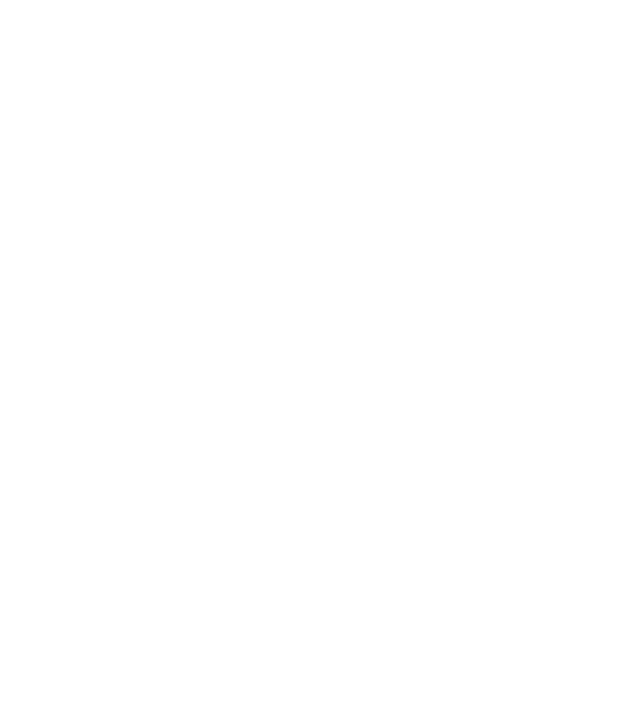
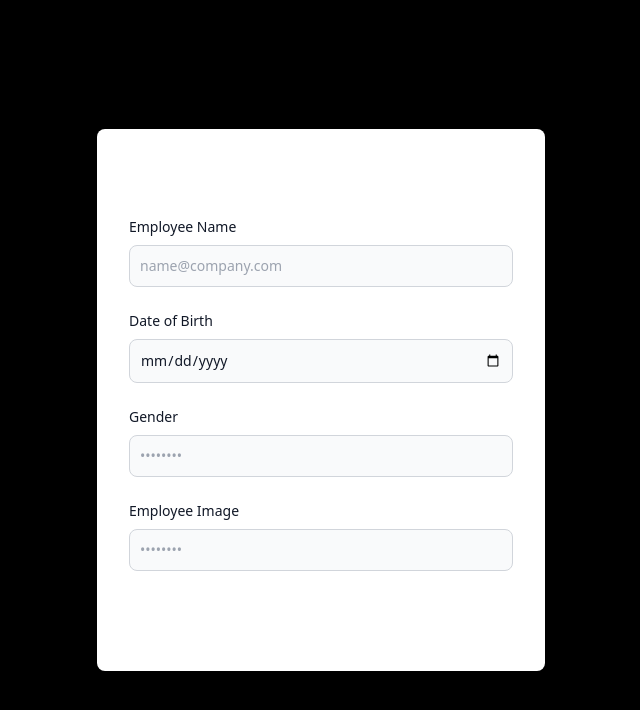
Before and after one commit to flatheeff/Birthday-Reminder-React-App-, a React (Create React App) app: page /register in a window 1280 px wide. Before the commit this address had no page. Shown: the top 710 px of the page, without its empty margins (319-959 px from the left). Built offline with nearby package versions, Linux system fonts and the light colour scheme.

Commit message:
working on supabase

```diff
--- a/package.json
+++ b/package.json
@@ -3,11 +3,13 @@
   "version": "0.1.0",
   "private": true,
   "dependencies": {
+    "@supabase/supabase-js": "^2.39.1",
     "@testing-library/jest-dom": "^5.17.0",
     "@testing-library/react": "^13.4.0",
     "@testing-library/user-event": "^13.5.0",
     "react": "^18.2.0",
     "react-dom": "^18.2.0",
+    "react-hook-form": "^7.49.2",
     "react-router-dom": "^6.21.1",
     "react-scripts": "5.0.1",
     "web-vitals": "^2.1.4"
--- a/src/App.js
+++ b/src/App.js
@@ -8,6 +8,7 @@
   from 'react-router-dom';
 import EmployeeDetails from './pages/EmployeeDetails';
 import MainPage from './pages/MainPage';
+import Register from './pages/Register';
 
 const App = () => {
   return (
@@ -18,6 +19,7 @@
 
           <Route path="/" element={<MainPage/>} />
           <Route path="/details" element={<EmployeeDetails />} />
+          <Route path="/register" element={<Register/>}/>
         </Routes>
 
       </div>
--- /dev/null
+++ b/src/components/Form.jsx
@@ -0,0 +1,81 @@
+import React, { useState } from 'react'
+import { useForm } from 'react-hook-form'
+import supabase from '../supabase/Supabase'
+
+const Form = () => {
+
+    const { register, handleSubmit } = useForm()
+
+    const myfunction = (details) => {
+        console.log(details);
+
+    }
+
+
+    return (
+        <div>
+
+            <section class="bg-black dark:bg-gray-900">
+                <div class="flex flex-col items-center justify-center px-6 py-8 mx-auto md:h-screen lg:py-0">
+
+                    <div class="w-full bg-white rounded-lg shadow dark:border md:mt-0 sm:max-w-md xl:p-0 dark:bg-gray-800 dark:border-gray-700">
+                        <div class="p-6 space-y-4 md:space-y-6 sm:p-8">
+                            <h1 class="text-xl font-bold leading-tight tracking-tight text-gray-900 md:text-2xl dark:text-white text-white">
+                                Register Form
+                            </h1>
+                            <form onSubmit={handleSubmit(myfunction)} class="space-y-4 md:space-y-6" action="#">
+                                <div>
+                                    <label for="Employee_Name" class="flex block mb-2 text-sm font-medium text-gray-900 dark:text-white">Employee Name</label>
+                                    <input type="text"
+                                        name="employee_name"
+                                        id="employee_name"
+                                        class="bg-gray-50 border border-gray-300 text-gray-900 sm:text-sm rounded-lg focus:ring-primary-600 focus:border-primary-600 block w-full p-2.5 dark:bg-gray-700 dark:border-gray-600 dark:placeholder-gray-400 dark:text-white dark:focus:ring-blue-500 dark:focus:border-blue-500"
+                                        placeholder="name@company.com"
+                                        required=""
+                                        {...register("employee_name")} />
+                                </div>
+                                <div>
+                                    <label for="Date_of_Birth" class="flex block mb-2 text-sm font-medium text-gray-900 dark:text-white">Date of Birth</label>
+                                    <input type="date"
+                                        name="date_of_birth"
+                                        id="date_of_birth"
+                                        placeholder="••••••••"
+                                        class="bg-gray-50 border border-gray-300 text-gray-900 sm:text-sm rounded-lg focus:ring-primary-600 focus:border-primary-600 block w-full p-2.5 dark:bg-gray-700 dark:border-gray-600 dark:placeholder-gray-400 dark:text-white dark:focus:ring-blue-500 dark:focus:border-blue-500"
+                                        required=""
+                                        {...register("date_of_birth")}
+                                    />
+
+                                </div>
+                                <div>
+                                    <label for="Gender" class="flex block mb-2 text-sm font-medium text-gray-900 dark:text-white">Gender</label>
+                                    <input type="text"
+                                        name="gender"
+                                        id="gender"
+                                        placeholder="••••••••"
+                                        class="bg-gray-50 border border-gray-300 text-gray-900 sm:text-sm rounded-lg focus:ring-primary-600 focus:border-primary-600 block w-full p-2.5 dark:bg-gray-700 dark:border-gray-600 dark:placeholder-gray-400 dark:text-white dark:focus:ring-blue-500 dark:focus:border-blue-500"
+                                        required=""
+                                        {...register("gender")} />
+                                </div>
+                                <div>
+                                    <label for="Employee_img" class="flex block mb-2 text-sm font-medium text-gray-900 dark:text-white">Employee Image</label>
+                                    <input type="url"
+                                        name="employee_img"
+                                        id="employee_img"
+                                        placeholder="••••••••"
+                                        class="bg-gray-50 border border-gray-300 text-gray-900 sm:text-sm rounded-lg focus:ring-primary-600 focus:border-primary-600 block w-full p-2.5 dark:bg-gray-700 dark:border-gray-600 dark:placeholder-gray-400 dark:text-white dark:focus:ring-blue-500 dark:focus:border-blue-500"
+                                        required=""
+                                        {...register("employee_img")} />
+                                </div>
+                                <button type="submit" class="w-full text-white bg-primary-600 hover:bg-primary-700 focus:ring-4 focus:outline-none focus:ring-primary-300 font-medium rounded-lg text-sm px-5 py-2.5 text-center dark:bg-primary-600 dark:hover:bg-primary-700 dark:focus:ring-primary-800 border-2 border-white">Register</button>
+
+                            </form>
+                        </div>
+                    </div>
+                </div>
+            </section>
+
+        </div>
+    )
+}
+
+export default Form
--- /dev/null
+++ b/src/pages/Register.jsx
@@ -0,0 +1,12 @@
+import React from 'react'
+import Form from '../components/Form'
+
+const Register = () => {
+  return (
+    <div>
+           <Form/>
+    </div>
+  )
+}
+
+export default Register
--- /dev/null
+++ b/src/supabase/Supabase.jsx
@@ -0,0 +1,8 @@
+
+import { createClient } from '@supabase/supabase-js'
+
+const supabaseUrl = 'https://qidyicnmhxruofnfuuwy.supabase.co'
+const supabaseKey = process.env.REACT_APP_SUPABASE_KEY
+const supabase = createClient(supabaseUrl, supabaseKey)
+
+export default supabase
```
Also changed, not shown: 2 other files (tests, documents, lock files or other folders).
